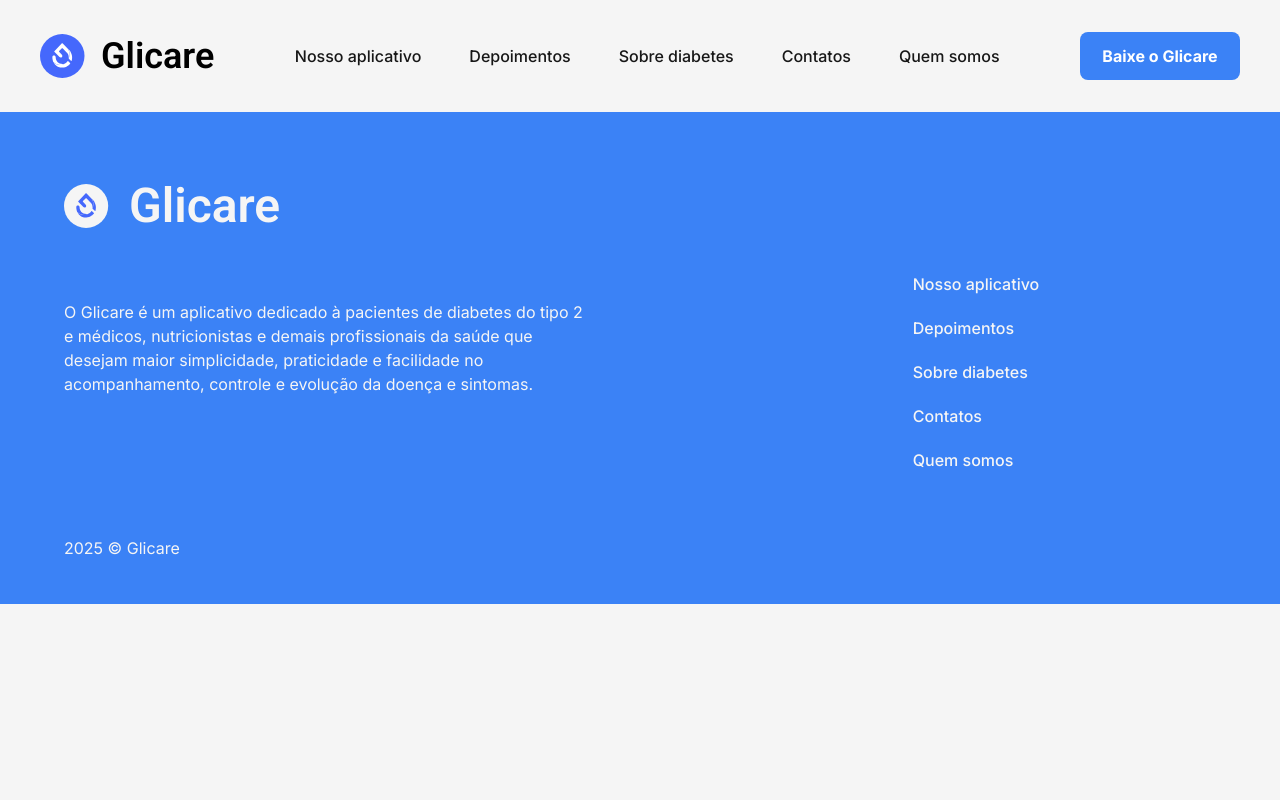
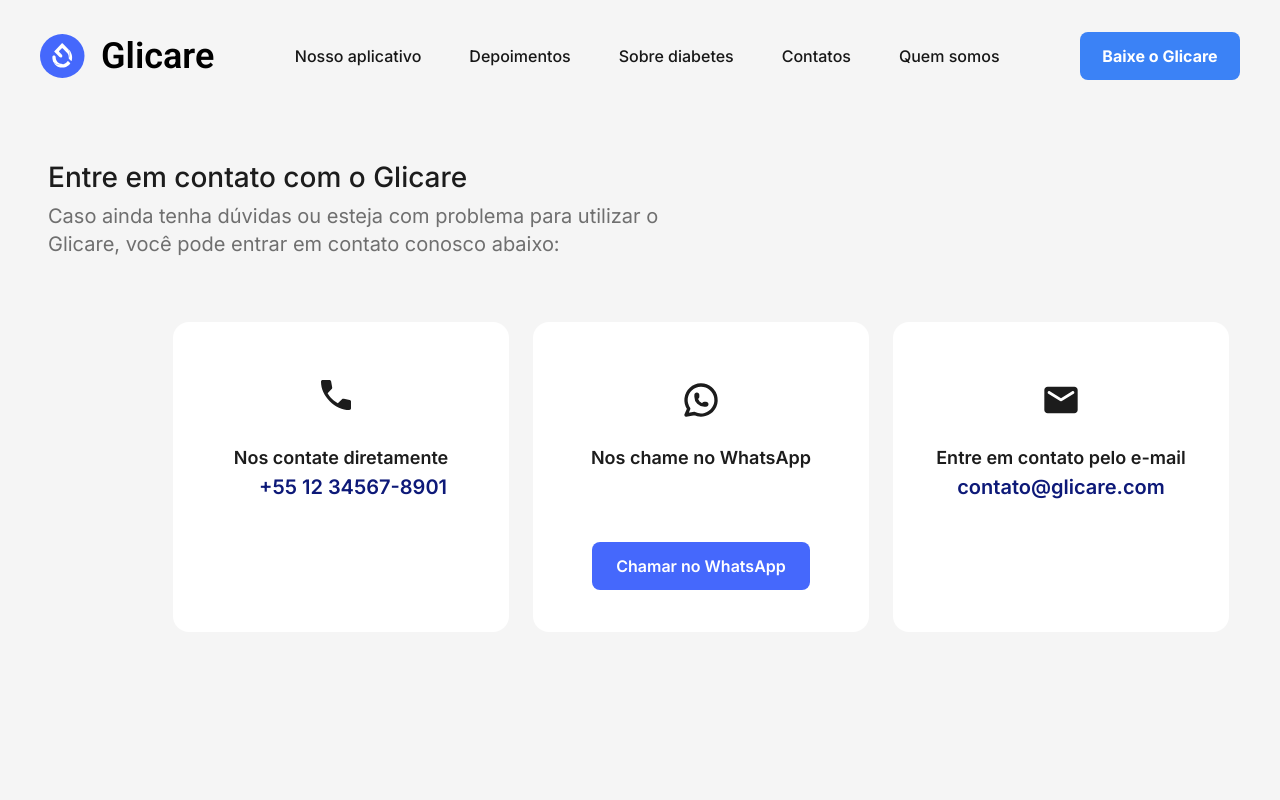
Before and after one commit to Daniel-san8/Glicare, a Next.js app in the folder Glicare/: page / in a window 1280 px wide. Shown: the top 800 px of the page. Built offline with nearby package versions, Linux system fonts and the light colour scheme.

Commit message:
Adicionado Contato a Page e adicionado bg-white aos ícones

```diff
--- a/Glicare/public/svg/icon-email.tsx
+++ b/Glicare/public/svg/icon-email.tsx
@@ -1,8 +1,8 @@
-interface EmailIconProps {
+interface IconEmailProps {
   className?: string;
 }
 
-export default function EmailIcon({ className }:EmailIconProps) {
+export default function IconEmail({ className }:IconEmailProps) {
     return (
       <svg xmlns="http://www.w3.org/2000/svg" width="40" height="40" viewBox="0 0 40 40" fill="none" className={className}>
         <path
--- a/Glicare/src/app/components/Contact.tsx
+++ b/Glicare/src/app/components/Contact.tsx
@@ -1,7 +1,7 @@
 import PhoneIcon from "../../../public/svg/icon-phone";
 import WhatsAppIcon from "../../../public/svg/icon-whatsapp";
-import EmailIcon from "../../../public/svg/icon-email";
 import Button from "./ui/buttomContact";
+import IconEmail from "../../../public/svg/icon-email";
 
 export default function Contact() {
   return (
@@ -17,17 +17,17 @@ export default function Contact() {
 
         <div className="flex flex-col md:flex-row gap-6 mt-[64px] ml-[125px]">
           <div className="w-[336px] h-[310px] flex-shrink-0 bg-background rounded-2xl p-6 text-center hidden md:block">
-            <PhoneIcon className="mx-auto mt-[34px]" />
+            <PhoneIcon className="bg-white mx-auto mt-[34px]" />
             <h3 className="font-semibold text-lg mt-6 text-dark">
               Nos contate diretamente
             </h3>
-            <p className="text-blue text-center font-inter text-xl font-semibold leading-normal w-[214px] h-[22px] mt-[78px] ml-6">
-              +55 12 34567-8901
-            </p>
+            <a href="tel:+5512345678901" className="text-blue text-center font-inter text-xl font-semibold leading-normal w-[214px] h-[22px] ml-6">
+          +55 12 34567-8901
+        </a>
           </div>
 
           <div className="w-[336px] h-[310px] flex-shrink-0 bg-background rounded-2xl p-6 text-center hidden md:block">
-            <WhatsAppIcon className="mx-auto mt-[34px]" />
+            <WhatsAppIcon className="bg-white mx-auto mt-[34px]" />
             <h3 className="font-semibold text-lg mt-6 text-dark">
               Nos chame no WhatsApp
             </h3>
@@ -41,25 +41,25 @@ export default function Contact() {
           </div>
 
           <div className="w-[336px] h-[310px] flex-shrink-0 bg-background rounded-2xl p-6 text-center hidden md:block">
-            <EmailIcon className="mx-auto mt-[34px]" />
+            <IconEmail className="bg-white mx-auto mt-[34px]" />
             <h3 className="font-semibold text-lg mt-6 text-dark">
               Entre em contato pelo e-mail
             </h3>
-            <p className="text-blue mt-[78px] font-inter text-xl font-semibold leading-normal">
-              contato@glicare.com
-            </p>
+            <a href="mailto:contato@glicare.com" className="text-blue font-inter text-xl font-semibold leading-normal">
+          contato@glicare.com
+        </a>
           </div>
         </div>
 
         <div className="flex md:hidden justify-center gap-16 mr-4">
           <div className="text-center">
-            <PhoneIcon className="ml-9 w-[36px] h-[36px]" />
+            <PhoneIcon className="bg-white ml-9 w-[36px] h-[36px]" />
           </div>
-          <div className="text-center">
+          <div className=" bg-white text-center">
             <WhatsAppIcon />
           </div>
-          <div className="text-center">
-            <EmailIcon />
+          <div className="bg-white text-center">
+            <IconEmail />
           </div>
         </div>
       </div>
--- a/Glicare/src/app/page.tsx
+++ b/Glicare/src/app/page.tsx
@@ -1,4 +1,9 @@
+import Contact from "./components/Contact";
 
 export default function Home() {
-  return <div></div>;
+  return (
+    <div>
+    <Contact/>
+  </div>
+  )
 }
```
